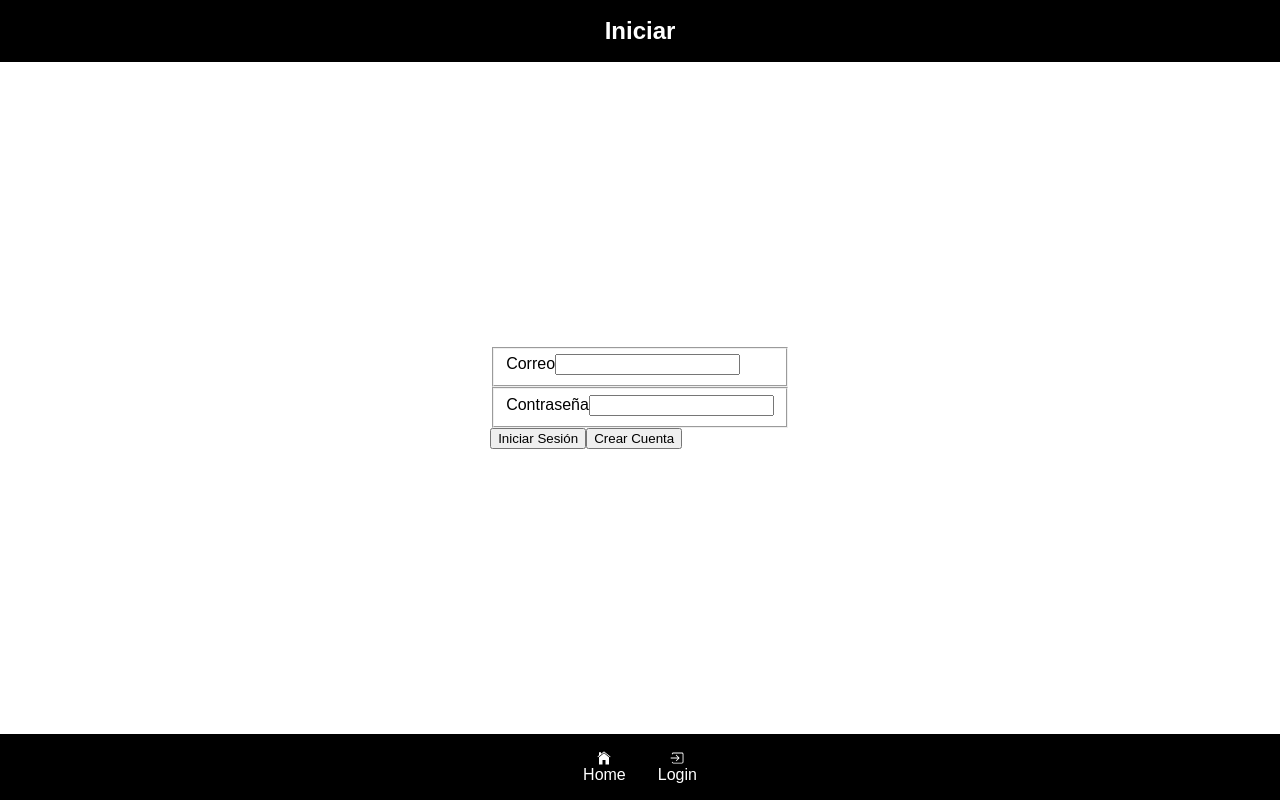
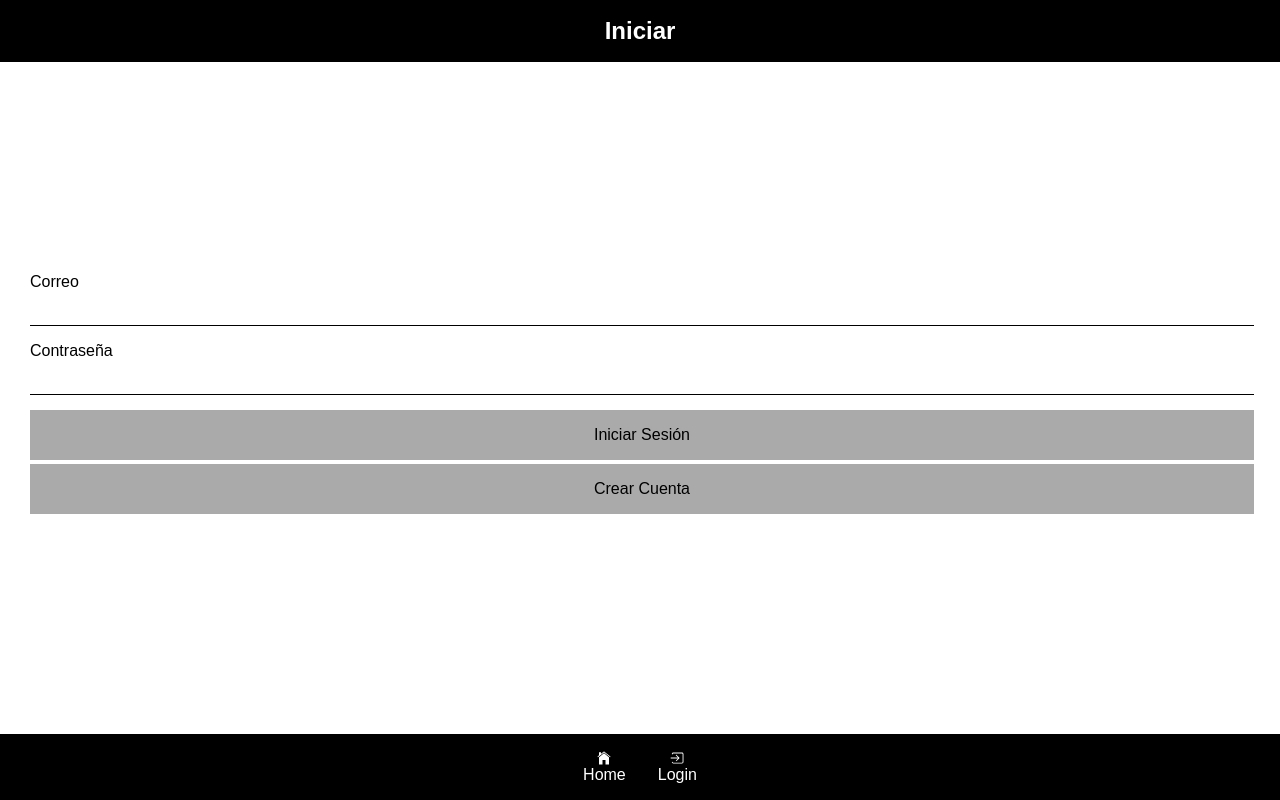
Before and after one commit to obetancourthunicah/sw_2020_lencastore, a React (Create React App) app in the folder frnlencastore/: page /login in a window 1280 px wide. Built offline with nearby package versions, Linux system fonts and the light colour scheme.

Commit message:
Validando Data del Formulario

```diff
--- a/frnlencastore/src/componentes/Pages/Page.css
+++ b/frnlencastore/src/componentes/Pages/Page.css
@@ -10,4 +10,5 @@
 }
 main{
   padding:1em;
+  width:100%;
 }
--- /dev/null
+++ b/frnlencastore/src/componentes/Pages/Public/Login/Login.css
@@ -0,0 +1,36 @@
+fieldset{
+  display: flex;
+  flex-direction: column;
+  justify-content: space-between;
+  align-items: stretch;
+  width:100%;
+  border:none;
+}
+
+fieldset input {
+  width:100%;
+  border: none;
+  border-bottom:  1px solid #000;
+  padding:0.5em 1em;
+  font-size: 1em;
+}
+
+fieldset input:focus{
+  outline: none;
+  border-bottom-color: seagreen;
+}
+
+
+fieldset button {
+    background-color: #AAA;
+    font-size:1em;
+    border:none;
+    padding:1em 1em;
+    width:100%;
+    margin-bottom: 0.25em;
+    font-weight: 500;
+}
+.error{
+    color:#c70000;
+    font-size: 0.8em;
+}
--- a/frnlencastore/src/componentes/Pages/Public/Login/Login.js
+++ b/frnlencastore/src/componentes/Pages/Public/Login/Login.js
@@ -1,20 +1,84 @@
 import React, {Component} from 'react';
 import Page from '../../Page';
+import './Login.css';
 export default class Login extends Component{
+  /*
+  1) Capturar los eventos de los botones
+  2) Repasar el evento para capturar los datos del formulario
+  3) Validaciones de Datos y como desplegarlo en el componente
+  4) Usar axios para llegar al API.
+   */
   constructor(){
     super();
     this.state = {
       email:'',
+      emailError:null,
       password:'',
+      passwordError:null
     }
     this.onChangeHandler = this.onChangeHandler.bind(this);
+    this.onClickLogin = this.onClickLogin.bind(this);
+    this.onClickCreateAccount = this.onClickCreateAccount.bind(this);
+    this.validate = this.validate.bind(this);
+  }
+  validate(state){
+    let nameErrors = null;
+    let tmpErrors = [];
+    const {email, password} = state;
+    console.log(email, password)
+    if(email !== undefined){
+      if (!/^([\w-]+(?:\.[\w-]+)*)@((?:[\w-]+\.)*\w[\w-]{0,66})\.([a-z]{2,6}(?:\.[a-z]{2})?)$/.test(email)) {
+        tmpErrors.push("El correo debe tener formato correcto");
+      }
+      if ((/^\s*$/.test(email))) {
+        tmpErrors.push("Debe Ingresar Correo Adecuado");
+      }
+      if (tmpErrors.length) {
+        nameErrors = Object.assign({},nameErrors, {emailError:tmpErrors.join('. ')});
+      }
+    }
+    if (password !== undefined){
+      tmpErrors = [];
+      if ((/^\s?$/.test(password))) {
+        tmpErrors.push("Debe Ingresar Contraseña Adecuado");
+      }
+      if (tmpErrors.length) {
+        nameErrors = Object.assign({}, nameErrors, { passwordError: tmpErrors.join('. ') });
+      }
+    }
+      return nameErrors;
   }
   onChangeHandler(e){
     const  {name, value} =e.currentTarget;
+    // Aqui puedo validar datos y establecer elementos de error.
+    console.log({ [name]: value });
+    let errors = this.validate({[name]:value});
+    console.log(errors);
+    if (!errors){
+      errors = {[name+"Error"]:''};
+    }
     this.setState({
       ...this.state,
-      [name]:value
+      [name]:value,
+      ...errors
     });
+  }
+  onClickLogin(e){
+    e.preventDefault();
+    e.stopPropagation();
+    //Validaciones
+    const errors = this.validate(this.state);
+    console.log(errors);
+    if(errors){
+      this.setState({...this.state, ...errors});
+    } else {
+        alert("Todo Cool");
+    }
+  }
+  onClickCreateAccount(e){
+    e.preventDefault();
+    e.stopPropagation();
+    alert("Click en Crear Cuenta");
   }
   render(){
     return (
@@ -25,15 +89,19 @@ export default class Login extends Component{
             id="email" value={this.state.email}
             onChange={this.onChangeHandler}
           />
+          {(this.state.emailError && true)? (<span className="error">{this.state.emailError}</span>): null}
         </fieldset>
         <fieldset>
           <label htmlFor="password">Contraseña</label>
           <input type="password" name="password"
           id="password" value={this.state.password}
           onChange={this.onChangeHandler}/>
+          {(this.state.passwordError && true) ? (<span className="error">{this.state.passwordError}</span>) : null}
         </fieldset>
-        <button>Iniciar Sesión</button>
-        <button>Crear Cuenta</button>
+        <fieldset className="action">
+          <button onClick={this.onClickLogin}>Iniciar Sesión</button>
+          <button onClick={this.onClickCreateAccount}>Crear Cuenta</button>
+        </fieldset>
       </Page>
     );
   }
--- a/frnlencastore/src/index.css
+++ b/frnlencastore/src/index.css
@@ -3,3 +3,6 @@ body {
   margin: 0;
   padding:0;
 }
+*{
+  box-sizing: border-box !important;
+}
```
